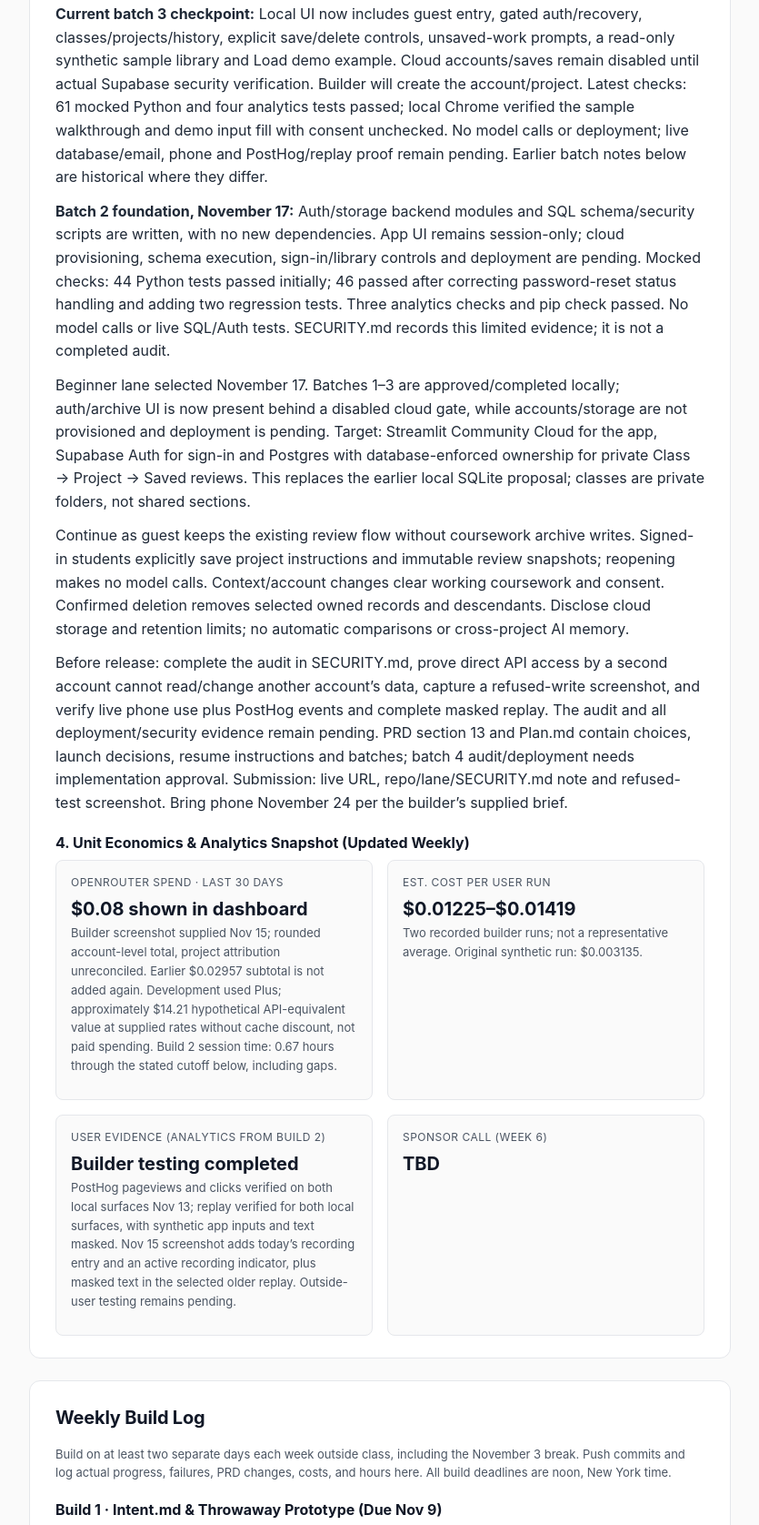
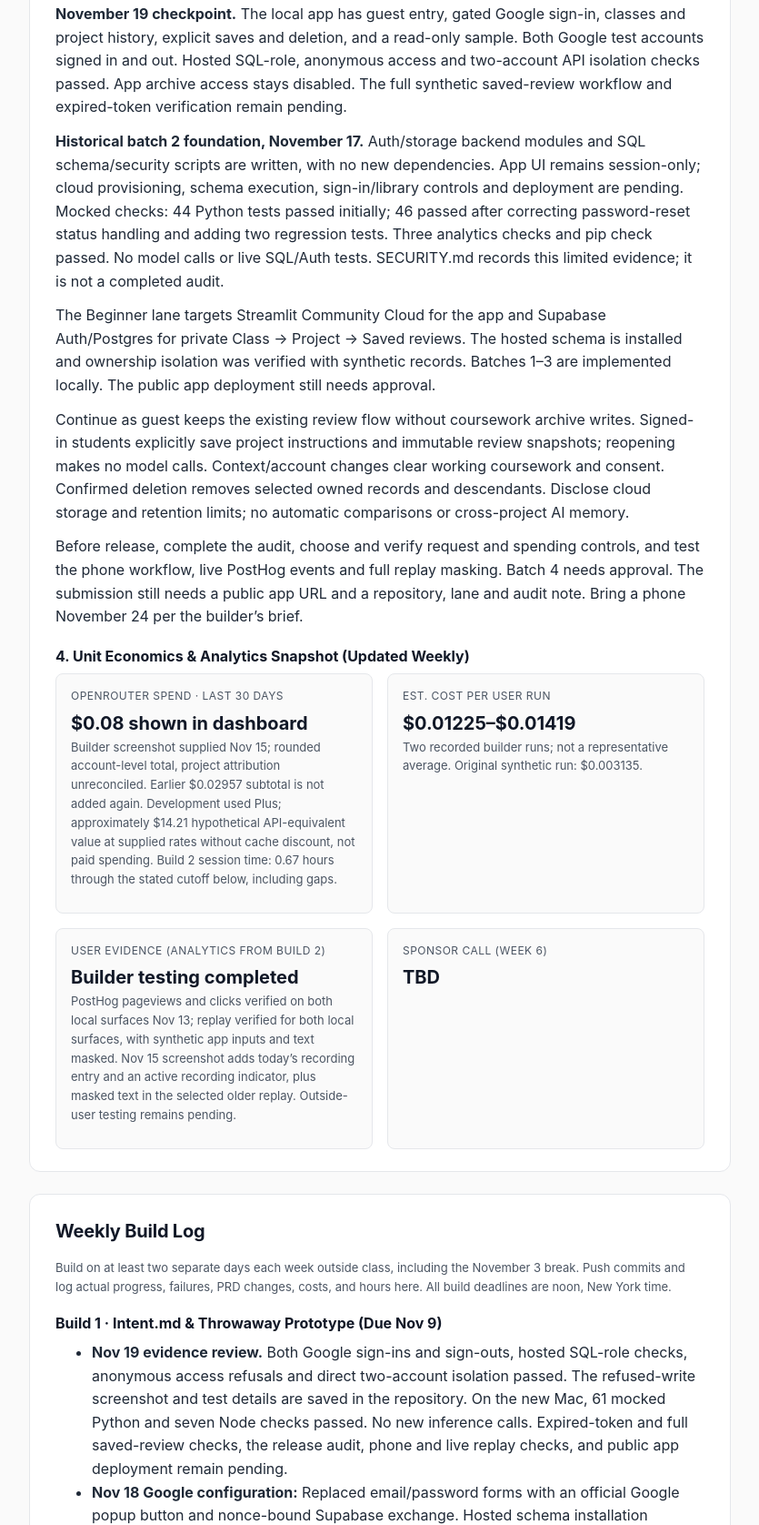
Before and after one commit to building-with-ai-f26/vz2228-RubricRadar, a plain HTML site: page docs/index.html in a window 1280 px wide. Shown: the part 3704-5380 px from the top of the page at 91% size, without its empty margins (222-1057 px from the left). Drawn offline with Linux system fonts and the light colour scheme.

Commit message:
Record hosted archive isolation and Build 3 resume steps

```diff
--- a/docs/index.html
+++ b/docs/index.html
@@ -211,11 +211,11 @@
       <p><strong>Budget and recovery:</strong> Historical full-review costs span $0.003135–$0.01418914 across three recorded runs, with 10.84–77.30 seconds combined API time; these are limited observations, not budgets or end-to-end timings. Total spending cap, weekly time budget, subscription allocation, and PostHog billing remain unreported. Recoverable errors preserve session inputs; Git checkpoints support local code recovery. Provider spending controls and cloud rollback remain to be defined before public app deployment.</p>
 
       <h3>Build 3 Plan · Private Class / Project Archive</h3>
-      <p><strong>Current batch 3 checkpoint:</strong> Local UI now includes guest entry, gated auth/recovery, classes/projects/history, explicit save/delete controls, unsaved-work prompts, a read-only synthetic sample library and Load demo example. Cloud accounts/saves remain disabled until actual Supabase security verification. Builder will create the account/project. Latest checks: 61 mocked Python and four analytics tests passed; local Chrome verified the sample walkthrough and demo input fill with consent unchecked. No model calls or deployment; live database/email, phone and PostHog/replay proof remain pending. Earlier batch notes below are historical where they differ.</p>
-      <p><strong>Batch 2 foundation, November 17:</strong> Auth/storage backend modules and SQL schema/security scripts are written, with no new dependencies. App UI remains session-only; cloud provisioning, schema execution, sign-in/library controls and deployment are pending. Mocked checks: 44 Python tests passed initially; 46 passed after correcting password-reset status handling and adding two regression tests. Three analytics checks and pip check passed. No model calls or live SQL/Auth tests. SECURITY.md records this limited evidence; it is not a completed audit.</p>
-      <p>Beginner lane selected November 17. Batches 1–3 are approved/completed locally; auth/archive UI is now present behind a disabled cloud gate, while accounts/storage are not provisioned and deployment is pending. Target: Streamlit Community Cloud for the app, Supabase Auth for sign-in and Postgres with database-enforced ownership for private Class → Project → Saved reviews. This replaces the earlier local SQLite proposal; classes are private folders, not shared sections.</p>
+      <p><strong>November 19 checkpoint.</strong> The local app has guest entry, gated Google sign-in, classes and project history, explicit saves and deletion, and a read-only sample. Both Google test accounts signed in and out. Hosted SQL-role, anonymous access and two-account API isolation checks passed. App archive access stays disabled. The full synthetic saved-review workflow and expired-token verification remain pending.</p>
+      <p><strong>Historical batch 2 foundation, November 17.</strong> Auth/storage backend modules and SQL schema/security scripts are written, with no new dependencies. App UI remains session-only; cloud provisioning, schema execution, sign-in/library controls and deployment are pending. Mocked checks: 44 Python tests passed initially; 46 passed after correcting password-reset status handling and adding two regression tests. Three analytics checks and pip check passed. No model calls or live SQL/Auth tests. SECURITY.md records this limited evidence; it is not a completed audit.</p>
+      <p>The Beginner lane targets Streamlit Community Cloud for the app and Supabase Auth/Postgres for private Class → Project → Saved reviews. The hosted schema is installed and ownership isolation was verified with synthetic records. Batches 1–3 are implemented locally. The public app deployment still needs approval.</p>
       <p>Continue as guest keeps the existing review flow without coursework archive writes. Signed-in students explicitly save project instructions and immutable review snapshots; reopening makes no model calls. Context/account changes clear working coursework and consent. Confirmed deletion removes selected owned records and descendants. Disclose cloud storage and retention limits; no automatic comparisons or cross-project AI memory.</p>
-      <p>Before release: complete the audit in SECURITY.md, prove direct API access by a second account cannot read/change another account’s data, capture a refused-write screenshot, and verify live phone use plus PostHog events and complete masked replay. The audit and all deployment/security evidence remain pending. PRD section 13 and Plan.md contain choices, launch decisions, resume instructions and batches; batch 4 audit/deployment needs implementation approval. Submission: live URL, repo/lane/SECURITY.md note and refused-test screenshot. Bring phone November 24 per the builder’s supplied brief.</p>
+      <p>Before release, complete the audit, choose and verify request and spending controls, and test the phone workflow, live PostHog events and full replay masking. Batch 4 needs approval. The submission still needs a public app URL and a repository, lane and audit note. Bring a phone November 24 per the builder’s brief.</p>
 
       <h3>4. Unit Economics & Analytics Snapshot (Updated Weekly)</h3>
       <div class="grid-2">
@@ -249,6 +249,7 @@
       <div class="log-entry">
         <h3>Build 1 · Intent.md & Throwaway Prototype (Due Nov 9)</h3>
         <ul>
+          <li><strong>Nov 19 evidence review.</strong> Both Google sign-ins and sign-outs, hosted SQL-role checks, anonymous access refusals and direct two-account isolation passed. The refused-write screenshot and test details are saved in the repository. On the new Mac, 61 mocked Python and seven Node checks passed. No new inference calls. Expired-token and full saved-review checks, the release audit, phone and live replay checks, and public app deployment remain pending.</li>
           <li><strong>Nov 18 Google configuration:</strong> Replaced email/password forms with an official Google popup button and nonce-bound Supabase exchange. Hosted schema installation succeeded; Google provider enabled, Email disabled, local origins and one NYU test user configured. Local settings saved with archive gate false. Python recovery suite: 61 passed after one recorded AppTest timeout; seven Node checks passed (four analytics + three Google protocol). Builder requested finishing configuration without further/live testing. Google browser flow, SQL/two-account proof, phone/replay and deployment remain pending. No new model calls, commit/push or public app deployment. Full evidence in tests/README.md.</li>
           <li><strong>Nov 17 checkpoint review:</strong> Reviewed this Build 1 evidence before staging the complete Build 3 checkpoint at the builder’s request. Consolidated Plan.md resume steps and preserved all automated/manual failures and recovery. No new application/analytics suites or model calls; prior 61 Python / four analytics passes remain the latest evidence. Limited credential scan found zero matches across 30 candidate files; not a full audit. Supabase setup/actual isolation, full audit, phone/live replay, broader model/outside-user validation and public app deployment remain pending. Git publication and Pages deployment require separate verification.</li>
           <li><strong>Nov 17 Impeccable refinement:</strong> Installed skill v4.9.2; applied polish guidance to existing aesthetics. Initial/final Python suites both passed 61 tests (5.930 / 5.543 seconds). Source contrast check passed 12 pairs (minimum 5.33:1); desktop and 400px/768px emulated views inspected. Corrected toolbar/header overlap and tall mobile metric stacking. Native autocomplete warnings remain; no automatic detector, full accessibility/security audit, live replay or real-phone proof. Supabase/security, broader model/outside-user evaluation and deployment remain pending. Full failures/recovery/limits in tests/README.md.</li>
@@ -268,7 +269,7 @@
           <li><strong>Nov 8 evidence:</strong> Builder screenshots document a synthetic review: 4 requirements, 3 Met, 1 Missing, and one required fix for the omitted success metric. Screenshot evidence is now embedded above. Cost and elapsed time were unreported. Local server readiness was verified after restart; a sandboxed health request failed, then an approved request returned ok. GitHub Pages was verified reachable and matching the pre-update page; the screenshot assets and embeds are included in this delivery update. Application tests were not rerun; the latest recorded suite remains 20 passes on Nov 4. This is builder evidence, not outside-user validation.</li>
           <li><strong>PRD v1.1 update (Nov 4):</strong> Combined confirmation and review into one action after extraction; moved supporting disclosures into an expander; added status colors to compact requirement cards with written labels. All 20 deterministic tests pass, including edited requirements, consent gating, empty-requirement rejection, input invalidation, and provider-error recovery. No agent-run billable live calls were made for this revision; usage/cost and elapsed time for the latest builder test were not supplied. Builder tested the revised local app and reported that the simpler flow worked well and the card colors worked well. Systematic light/dark-theme checks and outside-user validation remain outstanding; reduced completion time has not been measured.</li>
           <li><strong>Nov 4 test failures and recovery:</strong> The first automated run had 19 passes and one failure caused by a mocked report referencing a requirement removed by the test input. Correcting that fixture produced 20 passes. The first local server launch was blocked by sandbox permissions and the builder could not open the app; after execution approval, Streamlit started, an approved health request returned ok, and the builder successfully tested the flow and colors. Detailed outcomes are in tests/README.md. No assignment text is retained.</li>
-          <li><strong>Evidence maintenance:</strong> Before every commit, check this Build 1 status and record every new automated, live, and manual test outcome, including failures and recovery. Keep Intent.md and PRD.md current while labeling historical checkpoints. This documentation reconciliation passed diff and consistency checks; application tests were not rerun.</li>
+          <li><strong>Evidence maintenance:</strong> Before every commit, check this Build 1 status and record every new automated, live, and manual test outcome, including failures and recovery. Keep Intent.md and PRD.md current while labeling historical checkpoints. See the dated entries for each verification run.</li>
           <li><strong>What shipped (updated Nov 3):</strong> Local Streamlit workflow with editable requirement confirmation, evidence-checked feedback, a review summary, compact cards, and expandable details. At that checkpoint, all 18 deterministic tests passed, up from 12; the Nov 4 count is 20. Changes pushed in <a href="https://github.com/building-with-ai-f26/vz2228-RubricRadar/commit/e69f770">e69f770</a>. Public app deployment is not verified.</li>
           <li><strong>Live and manual checks:</strong> Original synthetic smoke check plus two successful builder reviews with recorded usage: technology trends (77.30 seconds combined API time, $0.01418914) and a project-update email (55.22 seconds, $0.012247078; 5 Met, 1 Partially Met). Builder confirmed the cards and summary worked, then confirmed a subsequent run worked with prompt v1.2; that final run's usage was not supplied. These checks do not establish broad model accuracy. No assignment text is retained in this log.</li>
           <li><strong>What failed and how it changed the product:</strong> Source matching rejected formatting differences; now whitespace differences are tolerated and original excerpts retained. Reviews hit the initial 7,000-token budget; the configurable review default is now 16,000. Safe diagnostics distinguish token limits and other incomplete responses. The server needed restarting to load backend changes. Inferred email conventions were overclassified as required fixes; v1.2 focuses on explicit requirement coverage and removes ambiguity notes. Depth is assessed only when explicitly requested.</li>
@@ -314,6 +315,7 @@
       <div class="log-entry">
         <h3>Build 3 · Build.exe: The Core Workflow (Due Nov 23)</h3>
         <ul>
+          <li><strong>Nov 19 hosted isolation.</strong> Both test users accessed their own synthetic fixtures. Cross-account reads and mutations affected zero rows, the forged-owner write returned HTTP 403, and cross-owner parent writes returned HTTP 409. The fixtures were removed and both sessions signed out. Archive access stays disabled. <a href="https://github.com/building-with-ai-f26/vz2228-RubricRadar/blob/main/tests/evidence/supabase-two-account-isolation-2026-11-19.png">Refused-write screenshot</a>.</li>
           <li><strong>Nov 18 Google configuration:</strong> Replaced email/password forms with an official Google popup button and nonce-bound Supabase exchange. Hosted schema installation succeeded; Google provider enabled, Email disabled, local origins and one NYU test user configured. Local settings saved with archive gate false. Python recovery suite: 61 passed after one recorded AppTest timeout; seven Node checks passed (four analytics + three Google protocol). Builder requested finishing configuration without further/live testing. Google browser flow, SQL/two-account proof, phone/replay and deployment remain pending. No new model calls, commit/push or public app deployment. Full evidence in tests/README.md.</li>
           <li><strong>Nov 17 aesthetic refinement:</strong> Applied installed Impeccable guidance while preserving structure, navigation and class colors. Improved typography, cards, inputs and feedback styling; fixed narrow header/summary layout. Final 61 mocked Python tests pass. Desktop, 400px and 768px previews checked; native autocomplete and complete live security/privacy verification remain open. No app deployment.</li>
           <li><strong>Nov 17 class identity:</strong> Added restrained class colors with matching project/review accents, no new navigation buttons or schema changes. Three read-only sample classes available. All 61 existing Python tests pass; local Chrome visual check passed. Real Supabase access remains gated off.</li>
@@ -323,7 +325,7 @@
           <li><strong>Real agent mistake rule:</strong> Inspect actual screenshot format before validation/renaming; a November 15 PNG-only check rejected valid JPEG evidence.</li>
           <li><strong>Nov 17 batch 2:</strong> Added backend auth/archive modules, transactional RLS migration, same-owner parent constraints, immutable snapshots, duplicate-save protection, rollback-only SQL tests and setup guidance. No new dependencies; app.py unchanged. 46 mocked Python tests, three analytics checks and pip check passed; database/email/API checks unrun.</li>
           <li><strong>Nov 17 batch 3:</strong> Implemented local guest/account/library UI, read-only synthetic sample and Load demo example. 61 mocked Python tests and four analytics checks passed; sample browsing and demo fill manually verified in Chrome. Cloud gate remains off. A preview hot-reload ImportError was resolved by restarting Streamlit; no failing automated runs.</li>
-          <li><strong>Next:</strong> Configuration is saved. Verify live Google login/logout and real SQL/two-account security before enabling accounts/saves. Batch 4 audit/deployment needs approval. Phone test, live replay and refused-access screenshot remain pending.</li>
+          <li><strong>Next.</strong> Rebuild the local virtual environment on the new Mac, check access with a genuinely expired token, and verify the full saved-review workflow with synthetic data. Batch 4 audit and deployment need approval. Phone and live replay checks remain pending.</li>
           <li><strong>Cost &amp; time:</strong> No new model calls in batch 1 ($0 inference); development/service cost and active hours unreported.</li>
         </ul>
       </div>
```
Also changed, not shown: tests/evidence/supabase-two-account-isolation-2026-11-19.png (added), 8 other files.
